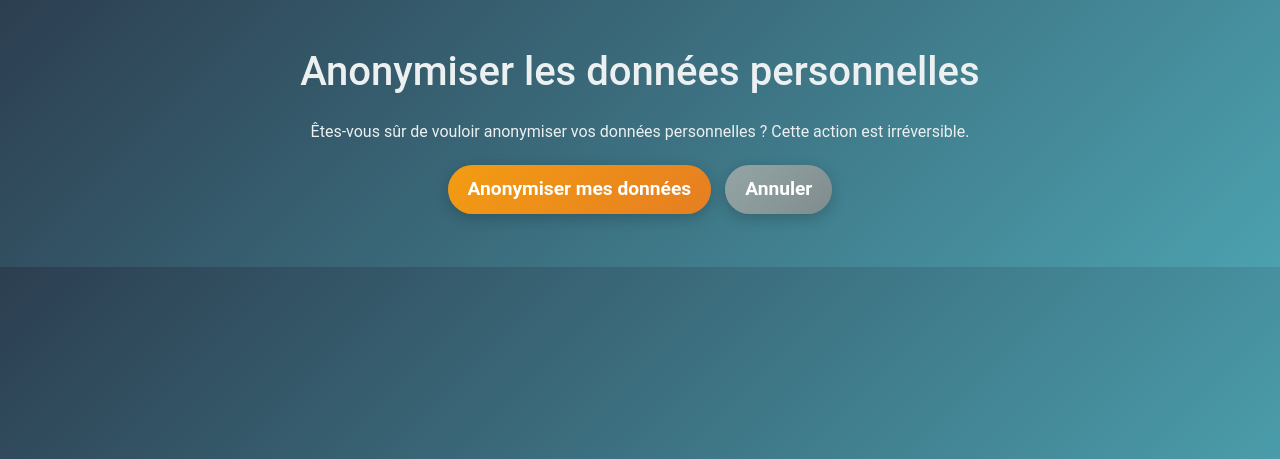
After one commit to WilliamsOz/ft_transcendance, a Django app: page /anonymize_user/1/ in a window 1280 px wide. The commit adds this page. Shown: the top 459 px of the page. Run offline with Django 4.2, Linux system fonts and the light colour scheme; the visitor is signed in with stand-in values (Sample User, id 1); data comes from the database, SQL or seed files in the repository; some libraries are stand-ins or nearby versions.

Commit message:
Ajout de l'anonimisation des donnees

```diff
--- a/app/User/views.py
+++ b/app/User/views.py
@@ -9,6 +9,9 @@ from django.views.generic import View
 from django.contrib.auth.decorators import login_required
 from User.models import User
 from django.shortcuts import get_object_or_404
+from django.contrib import messages
+
+
 
 @login_required
 def redirect_to_home(request):
@@ -28,15 +31,27 @@ def delete_user(request, id):
     return render(request, 'templates/app/delete_user.html', {'user': user})
 
 @login_required
+def anonymize_user(request, id):
+    user = get_object_or_404(User, id=id)
+    if request.method == 'POST' and user == request.user:
+        user.login42 = f'anonymous_{user.id}'
+        user.email = f'anonymous_{user.id}@example.com'
+        user.profile_photo = 'https://www.gravatar.com/avatar/'
+        user.save()
+        messages.success(request, 'Vos données personnelles ont été anonymisées.')
+        return redirect('home', id=user.id)
+    return render(request, 'templates/app/anonymize_user.html', {'user': user})
+
+@login_required
 def home(request, id):
     user = get_object_or_404(User, id=id)
     if not user.consent_RGPD:
-        return redirect('consent', user_id=user.id)
+        return redirect('consent', id=id)
     return render(request, 'templates/app/home.html', {'user': user})
 
 @login_required
-def consent(request, user_id):
-    user = get_object_or_404(User, id=user_id)
+def consent(request, id):
+    user = get_object_or_404(User, id=id)
     if request.method == 'POST':
         user.consent_RGPD = True
         user.save()
--- a/app/app/urls.py
+++ b/app/app/urls.py
@@ -16,7 +16,7 @@ Including another URLconf
 """
 from django.contrib import admin
 from django.urls import path
-from User.views import log, home, create_user, oauth_token, profil, redirect_to_home , RGPD_Politique , consent , delete_user
+from User.views import log, home, create_user, oauth_token, profil, redirect_to_home , RGPD_Politique , consent , delete_user , anonymize_user
 from Game.views import rapid_game_auth, create_tournament, play_game, home_game, player_registration, start_tournament, end_match, ia_game, play_ia_game
 from Game.views import morpion_game , save_morpion_game, game_history, game_over , morpion_form
 from django.contrib.auth.views import LogoutView
@@ -55,6 +55,8 @@ urlpatterns = [
     path('game_over/<int:id>/<str:result>/', game_over, name='game_over'),
     path('morpion_history/<int:id>/', game_history, name='game_history'),
     path('RGPD_Politique/<int:id>/', RGPD_Politique, name='RGPD_Politique'),
-	path('consent/<int:user_id>/', consent, name='consent'),
+	path('consent/<int:id>/', consent, name='consent'),
     path('delete_user/<int:id>/', delete_user, name='delete_user'),
+
+	path('anonymize_user/<int:id>/', anonymize_user, name='anonymize_user'),
 ]
--- /dev/null
+++ b/app/templates/app/anonymize_user.html
@@ -0,0 +1,65 @@
+<!DOCTYPE html>
+<html lang="fr">
+<head>
+    <meta charset="UTF-8">
+    <meta name="viewport" content="width=device-width, initial-scale=1.0">
+    <title>Anonymiser les données personnelles</title>
+    <link rel="stylesheet" href="https://stackpath.bootstrapcdn.com/bootstrap/4.5.2/css/bootstrap.min.css">
+    <style>
+        body {
+            background: linear-gradient(135deg, #2c3e50 0%, #4ca1af 100%);
+            color: #ecf0f1;
+            font-family: 'Roboto', sans-serif;
+        }
+
+        .btn-custom {
+            display: inline-block;
+            font-size: 1.2rem;
+            font-weight: bold;
+            padding: 10px 20px;
+            color: #fff;
+            background: linear-gradient(135deg, #8e44ad 0%, #3498db 100%);
+            border: none;
+            border-radius: 30px;
+            text-decoration: none;
+            box-shadow: 0 4px 15px rgba(0, 0, 0, 0.2);
+            transition: all 0.3s ease;
+            margin: 5px;
+        }
+
+        .btn-custom:hover {
+            background: linear-gradient(135deg, #3498db 0%, #8e44ad 100%);
+            box-shadow: 0 6px 20px rgba(0, 0, 0, 0.3);
+            transform: translateY(-2px);
+        }
+
+        .btn-warning {
+            background: linear-gradient(135deg, #f39c12 0%, #e67e22 100%);
+        }
+
+        .btn-warning:hover {
+            background: linear-gradient(135deg, #e67e22 0%, #f39c12 100%);
+        }
+
+        .btn-secondary {
+            background: linear-gradient(135deg, #95a5a6 0%, #7f8c8d 100%);
+            color: #fff;
+        }
+
+        .btn-secondary:hover {
+            background: linear-gradient(135deg, #7f8c8d 0%, #95a5a6 100%);
+        }
+    </style>
+</head>
+<body>
+    <div class="container text-center my-5">
+        <h1 class="mb-4">Anonymiser les données personnelles</h1>
+        <p>Êtes-vous sûr de vouloir anonymiser vos données personnelles ? Cette action est irréversible.</p>
+        <form method="post" action="{% url 'anonymize_user' user.id %}">
+            {% csrf_token %}
+            <button type="submit" class="btn btn-warning btn-custom">Anonymiser mes données</button>
+            <a href="{% url 'profil' user.id %}" class="btn btn-secondary btn-custom">Annuler</a>
+        </form>
+    </div>
+</body>
+</html>
--- a/app/templates/app/consent.html
+++ b/app/templates/app/consent.html
@@ -74,7 +74,7 @@
     <div class="container text-center">
         <h1 class="welcome-title mb-4">Consentement à la Collecte de Données</h1>
         <p>Pour utiliser nos services, vous devez accepter notre <a href="{% url 'RGPD_Politique' id=user.id %}">politique de confidentialité</a>.</p>
-        <form method="post" action="{% url 'consent' user_id=user.id %}">
+        <form method="post" action="{% url 'consent' id=user.id %}">
             {% csrf_token %}
             <div class="form-group form-check">
                 <input type="checkbox" class="form-check-input" id="consent" name="consent" required>
```
Also changed, not shown: app/User/templates/User/profil.html (+42 -30 lines), app/Game/migrations/0001_initial.py (deleted), app/User/migrations/0001_initial.py (deleted), app/User/migrations/0002_alter_user_login42.py (added).
